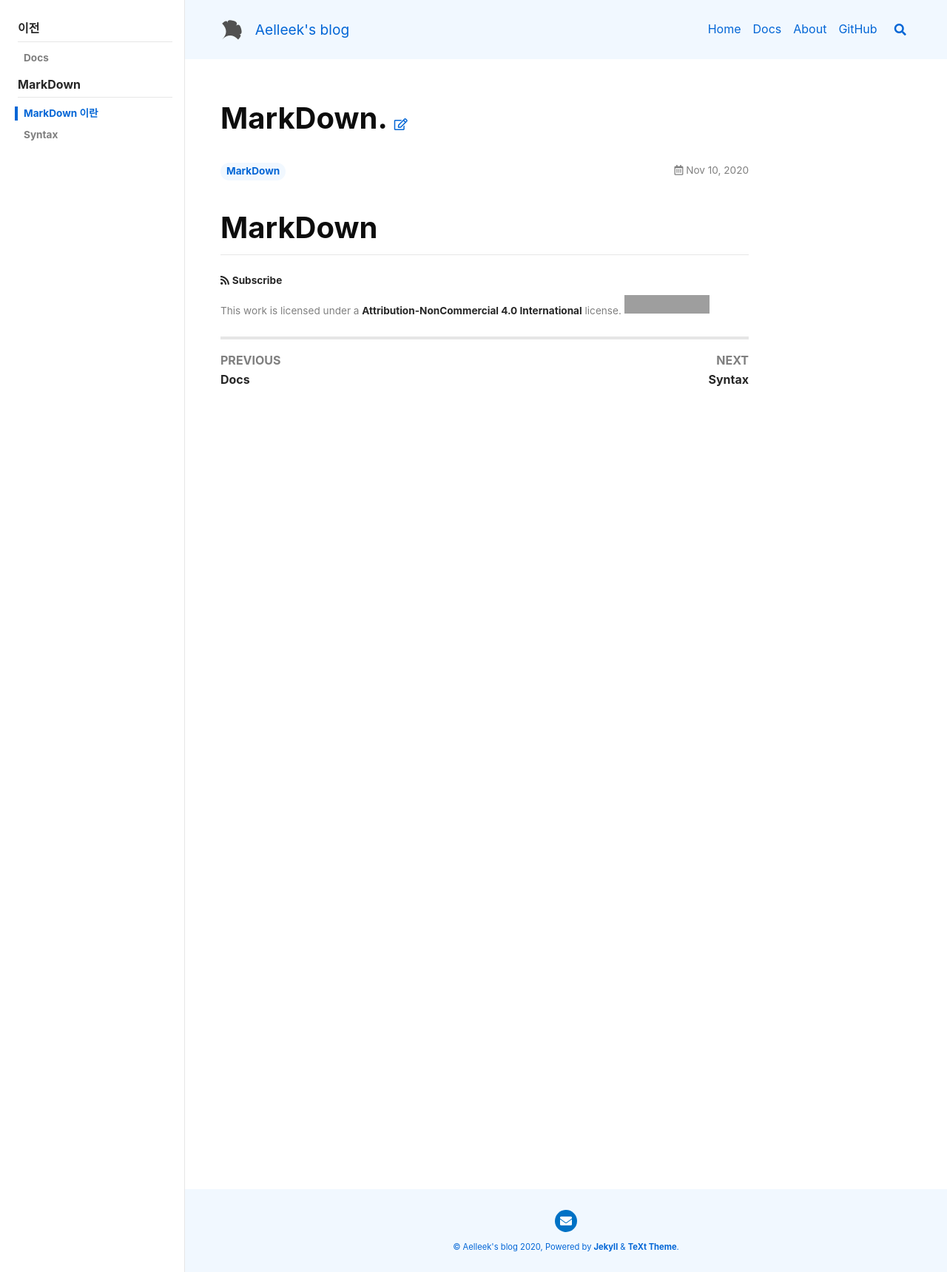
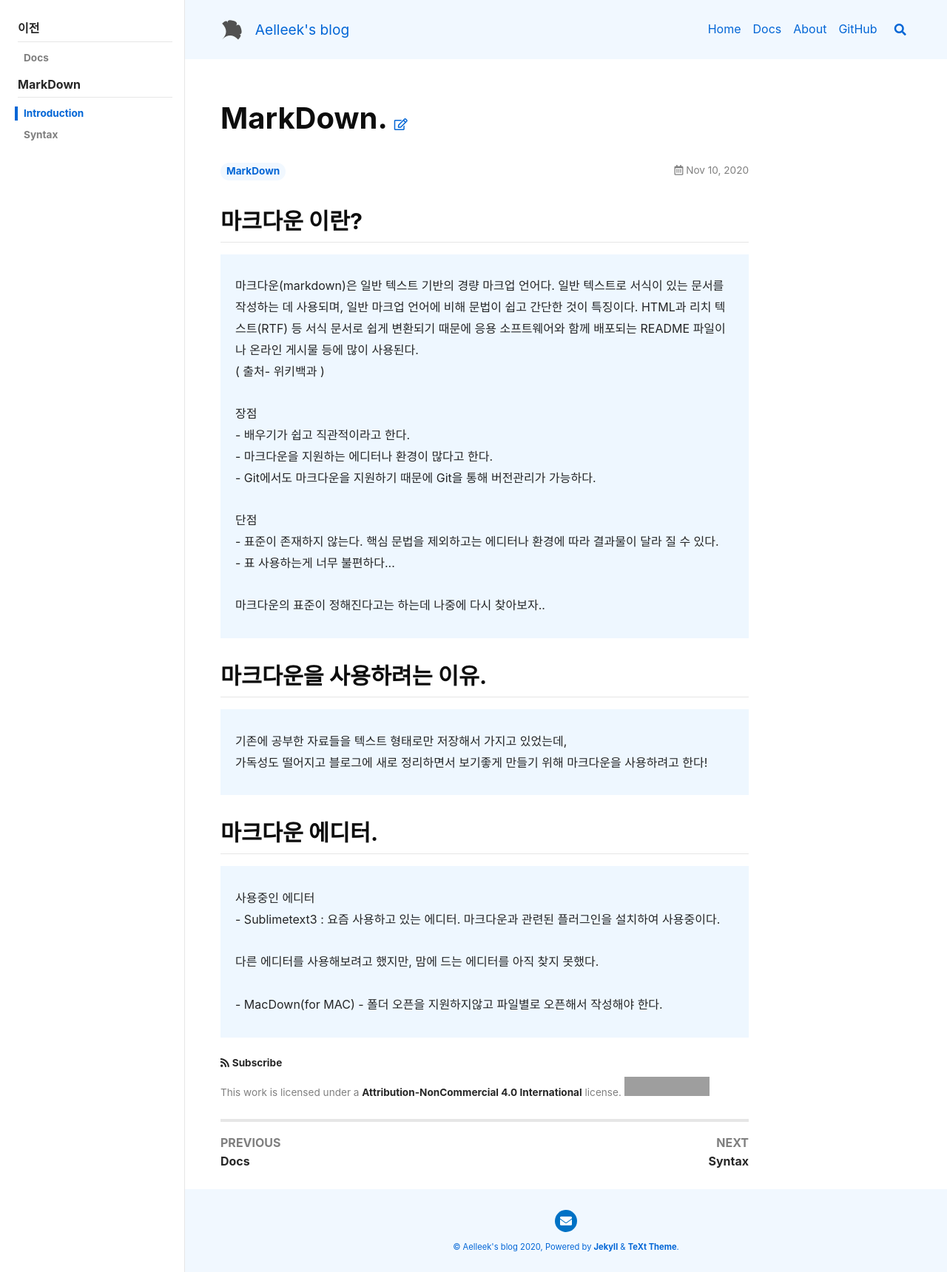
Before and after one commit to Aelleek/aelleek.github.io, a Jekyll site: the page built from documents/MarkDown/_posts/2020-11-10-markdown.md, in a window 1280 px wide. Shown: the whole page at 74% size. Built offline with Jekyll 4.4.1, drawn with Linux system fonts in a browser that asks for light colours; nearby versions of some CDN libraries; grey boxes are pictures that could not be loaded.

Commit message:
Update markdown nav and complete markdown.md

```diff
--- a/_data/navigation.yml
+++ b/_data/navigation.yml
@@ -68,7 +68,7 @@ markdown:
         url:   /documents/documents.html
   - title: MarkDown
     children:
-      - title: MarkDown 이란
+      - title: Introduction
         url:   /documents/MarkDown/markdown
       - title: Syntax
         url:   /documents/MarkDown/markdown syntax
--- a/documents/MarkDown/_posts/2020-11-10-markdown.md
+++ b/documents/MarkDown/_posts/2020-11-10-markdown.md
@@ -9,4 +9,37 @@ aside:
 tags: MarkDown
 ---
 
-# MarkDown
+## 마크다운 이란?
+<div class="blue-div">
+마크다운(markdown)은 일반 텍스트 기반의 경량 마크업 언어다. 일반 텍스트로 서식이 있는 문서를 작성하는 데 사용되며, 일반 마크업 언어에 비해 문법이 쉽고 간단한 것이 특징이다. HTML과 리치 텍스트(RTF) 등 서식 문서로 쉽게 변환되기 때문에 응용 소프트웨어와 함께 배포되는 README 파일이나 온라인 게시물 등에 많이 사용된다.
+( 출처- 위키백과 )
+
+장점
+- 배우기가 쉽고 직관적이라고 한다.
+- 마크다운을 지원하는 에디터나 환경이 많다고 한다.
+- Git에서도 마크다운을 지원하기 때문에 Git을 통해 버전관리가 가능하다.
+
+단점
+- 표준이 존재하지 않는다. 핵심 문법을 제외하고는 에디터나 환경에 따라 결과물이 달라 질 수 있다.
+- 표 사용하는게 너무 불편하다...
+
+마크다운의 표준이 정해진다고는 하는데 나중에 다시 찾아보자..
+</div>
+
+
+## 마크다운을 사용하려는 이유.
+<div class="blue-div">
+기존에 공부한 자료들을 텍스트 형태로만 저장해서 가지고 있었는데,
+가독성도 떨어지고 블로그에 새로 정리하면서 보기좋게 만들기 위해 마크다운을 사용하려고 한다!
+</div>
+
+
+## 마크다운 에디터.
+<div class="blue-div">
+사용중인 에디터
+- Sublimetext3 : 요즘 사용하고 있는 에디터. 마크다운과 관련된 플러그인을 설치하여 사용중이다.
+
+다른 에디터를 사용해보려고 했지만, 맘에 드는 에디터를 아직 찾지 못했다.
+
+- MacDown(for MAC) - 폴더 오픈을 지원하지않고 파일별로 오픈해서 작성해야 한다.
+</div>
```
